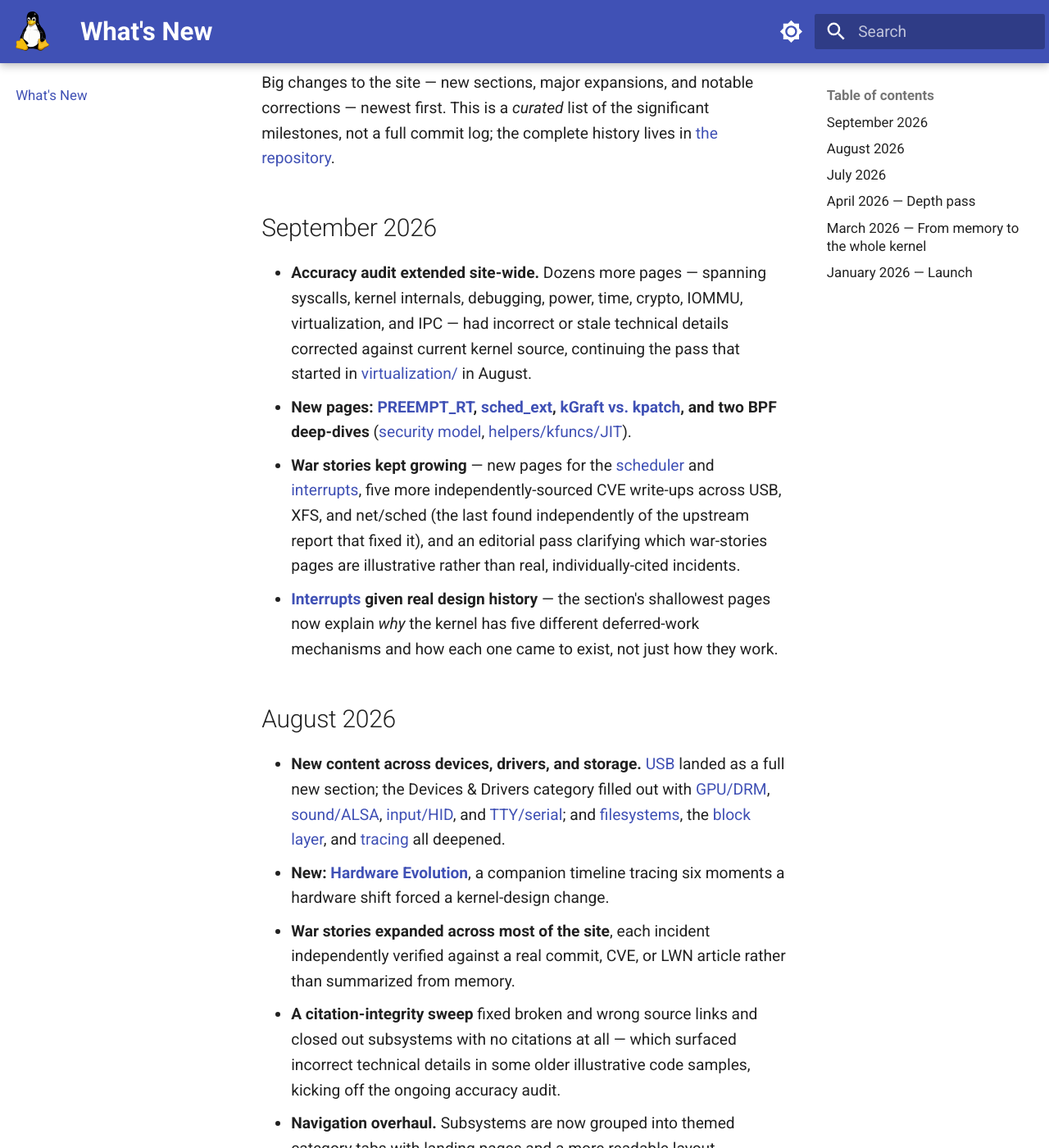
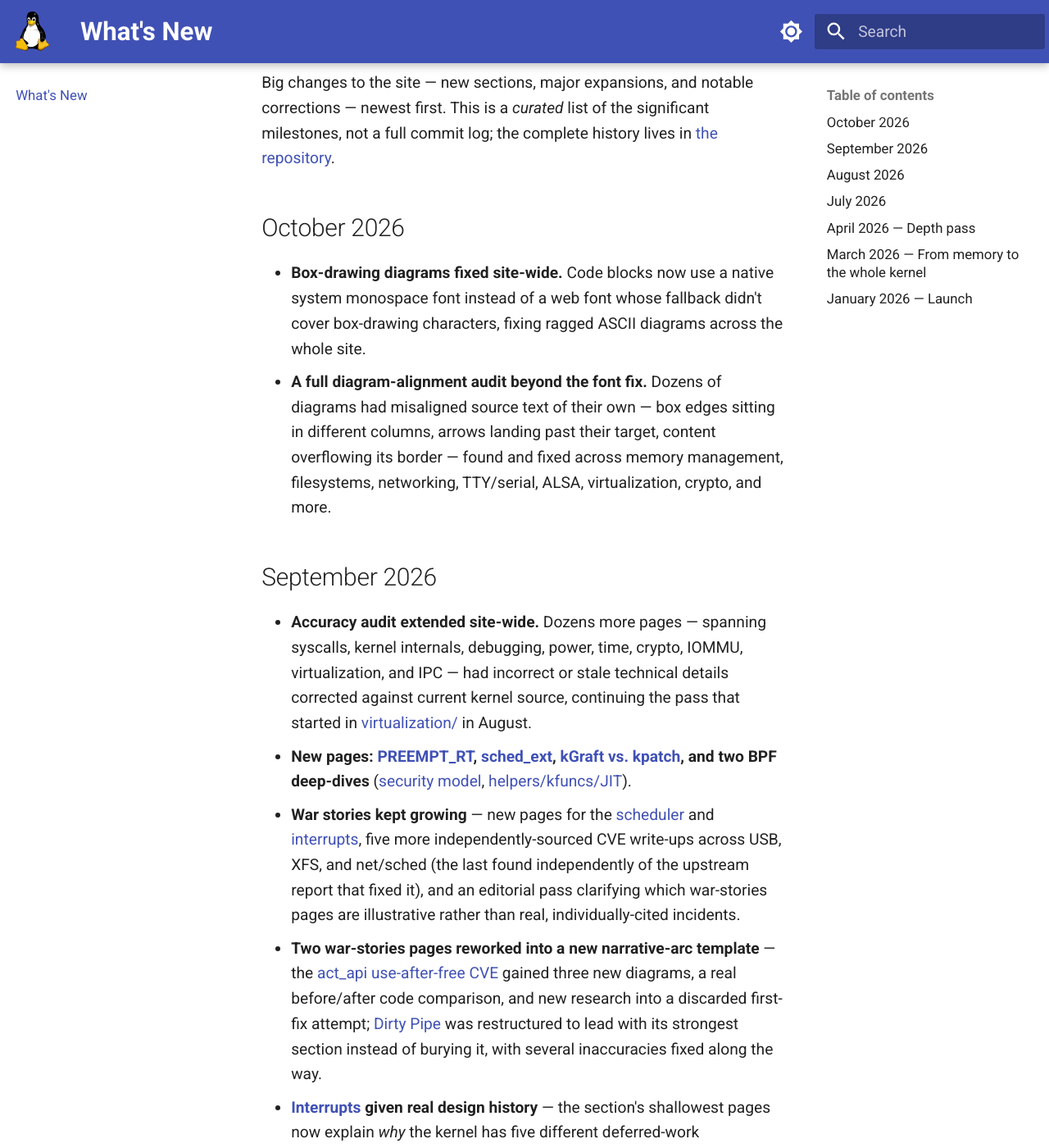
Before and after one commit to laveeshb/linux-kernel-internals, an MkDocs documentation site: the page built from docs/changelog.md, in a window 1280 px wide and 1400 px high, scrolled down 206 px. Shown: the whole window at 82% size. Built offline with MkDocs 1.6.1 and Material for MkDocs 9.7.7, drawn with Linux system fonts in a browser that asks for light colours.

Commit message:
Update the What's New changelog (#875)
* Add October 2026 entry to What's New

* changelog: drop mention of pending page-tables work

That belongs in issue #871, not the changelog.

* changelog: add the act_api/Dirty Pipe narrative-arc rework to September

Both landed after the September entry (#857) was originally written.

```diff
--- a/docs/changelog.md
+++ b/docs/changelog.md
@@ -1,12 +1,18 @@
 # What's New
 
 Big changes to the site — new sections, major expansions, and notable corrections — newest first. This is a *curated* list of the significant milestones, not a full commit log; the complete history lives in [the repository](https://github.com/laveeshb/linux-kernel-internals/commits/main).
+
+## October 2026
+
+- **Box-drawing diagrams fixed site-wide.** Code blocks now use a native system monospace font instead of a web font whose fallback didn't cover box-drawing characters, fixing ragged ASCII diagrams across the whole site.
+- **A full diagram-alignment audit beyond the font fix.** Dozens of diagrams had misaligned source text of their own — box edges sitting in different columns, arrows landing past their target, content overflowing its border — found and fixed across memory management, filesystems, networking, TTY/serial, ALSA, virtualization, crypto, and more.
 
 ## September 2026
 
 - **Accuracy audit extended site-wide.** Dozens more pages — spanning syscalls, kernel internals, debugging, power, time, crypto, IOMMU, virtualization, and IPC — had incorrect or stale technical details corrected against current kernel source, continuing the pass that started in [virtualization/](virtualization/README.md) in August.
 - **New pages: [PREEMPT_RT](locking/preempt-rt.md), [sched_ext](sched/sched-ext.md), [kGraft vs. kpatch](livepatch/kgraft-vs-kpatch-history.md), and two BPF deep-dives** ([security model](bpf/bpf-security-model.md), [helpers/kfuncs/JIT](bpf/bpf-helpers-kfuncs-jit.md)).
 - **War stories kept growing** — new pages for the [scheduler](sched/war-stories.md) and [interrupts](interrupts/war-stories.md), five more independently-sourced CVE write-ups across USB, XFS, and net/sched (the last found independently of the upstream report that fixed it), and an editorial pass clarifying which war-stories pages are illustrative rather than real, individually-cited incidents.
+- **Two war-stories pages reworked into a new narrative-arc template** — the [act_api use-after-free CVE](net/war-stories/act-api-uaf.md) gained three new diagrams, a real before/after code comparison, and new research into a discarded first-fix attempt; [Dirty Pipe](security/war-stories/dirty-pipe.md) was restructured to lead with its strongest section instead of burying it, with several inaccuracies fixed along the way.
 - **[Interrupts](interrupts/README.md) given real design history** — the section's shallowest pages now explain *why* the kernel has five different deferred-work mechanisms and how each one came to exist, not just how they work.
 
 ## August 2026
```
